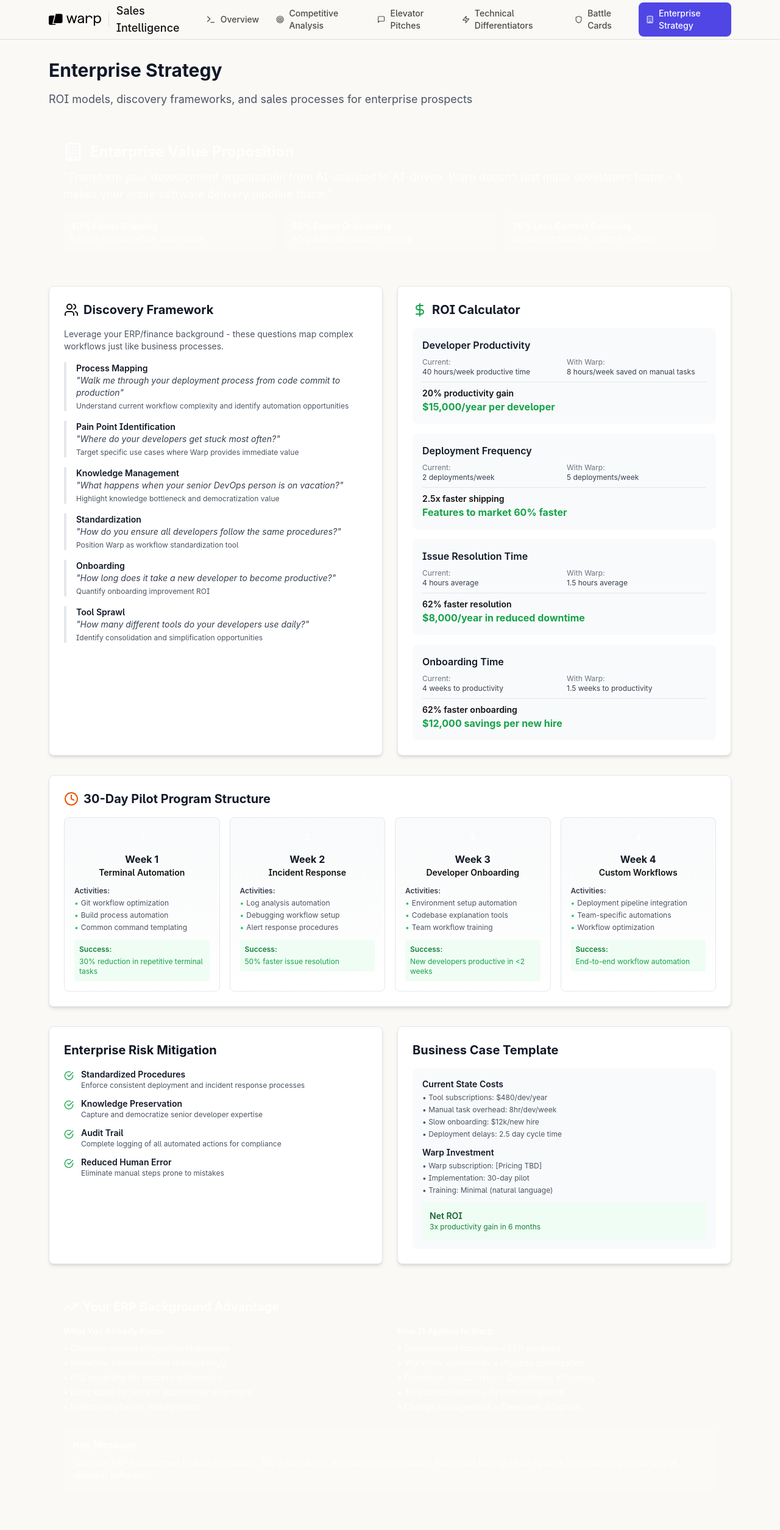
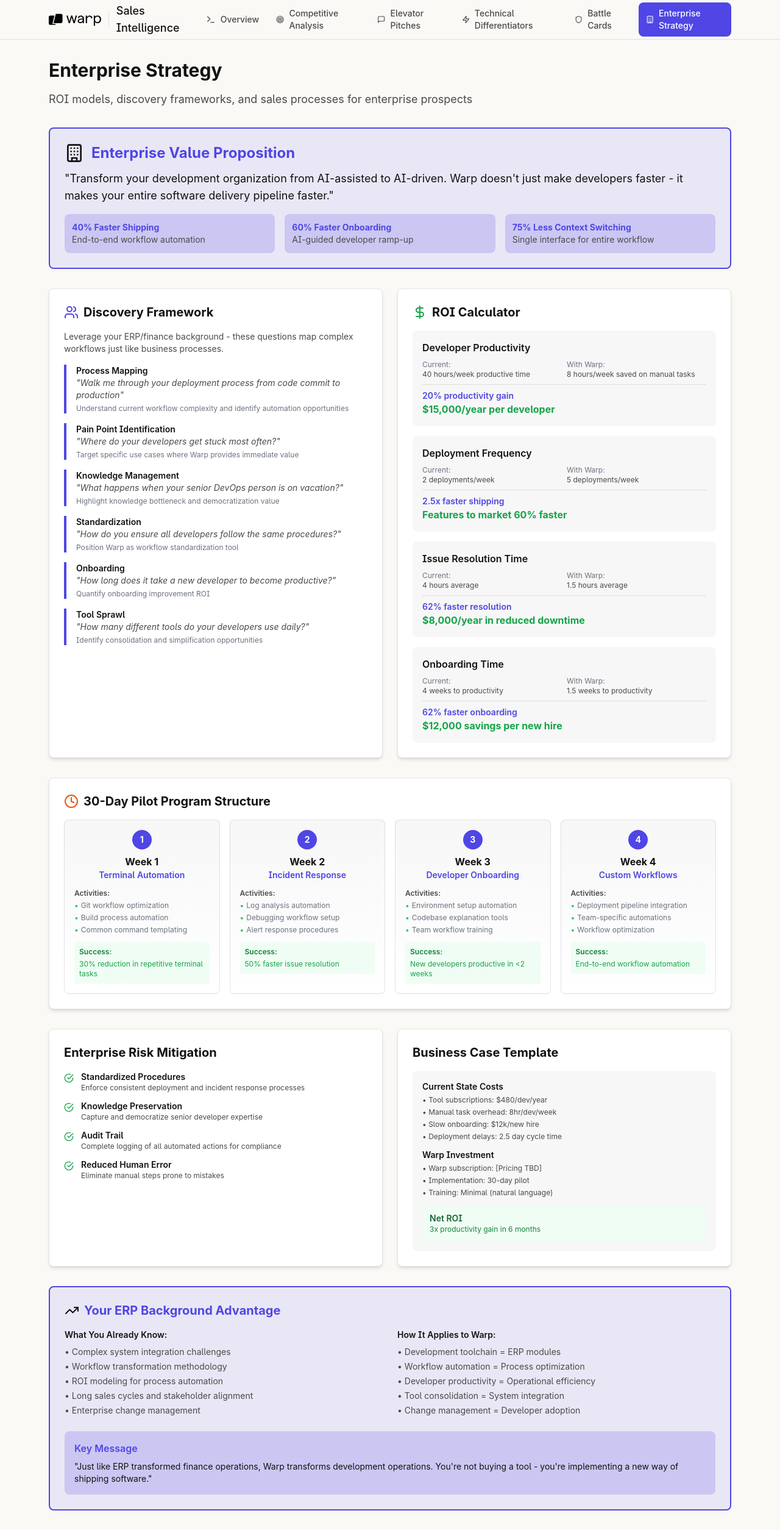
Before and after one commit to ChrisCarey09/warp-competitive-analysis, a Next.js app: page /enterprise-strategy in a window 1280 px wide. Shown: the whole page at 61% size. Built offline with nearby package versions, Linux system fonts and the light colour scheme.

Commit message:
Remove all white text across all pages - use proper Warp color tokens

```diff
--- a/app/enterprise-strategy/page.tsx
+++ b/app/enterprise-strategy/page.tsx
@@ -95,78 +95,78 @@
   return (
     <div className="max-w-6xl mx-auto">
       <div className="mb-8">
-        <h1 className="text-3xl font-bold text-gray-900 mb-4">Enterprise Strategy</h1>
-        <p className="text-lg text-gray-600">
+        <h1 className="text-3xl font-bold text-warp-text-primary mb-4">Enterprise Strategy</h1>
+        <p className="text-lg text-warp-text-secondary">
           ROI models, discovery frameworks, and sales processes for enterprise prospects
         </p>
       </div>
 
-      <div className="bg-gradient-to-r from-warp-blue to-warp-purple rounded-lg p-6 text-white mb-8">
+      <div className="bg-warp-accent bg-opacity-10 border-2 border-warp-accent rounded-lg p-6 mb-8">
         <div className="flex items-center mb-3">
           <Building className="h-8 w-8 mr-3" />
-          <h2 className="text-2xl font-bold">Enterprise Value Proposition</h2>
+          <h2 className="text-2xl font-bold text-warp-accent">Enterprise Value Proposition</h2>
         </div>
-        <p className="text-lg mb-4">
+        <p className="text-lg mb-4 text-warp-text-primary">
           "Transform your development organization from AI-assisted to AI-driven.
           Warp doesn't just make developers faster - it makes your entire software delivery pipeline faster."
         </p>
         <div className="grid grid-cols-1 md:grid-cols-3 gap-4 text-sm">
-          <div className="bg-white/10 rounded-lg p-3">
-            <div className="font-bold">40% Faster Shipping</div>
-            <div>End-to-end workflow automation</div>
+          <div className="bg-warp-accent bg-opacity-20 rounded-lg p-3">
+            <div className="font-bold text-warp-accent">40% Faster Shipping</div>
+            <div className="text-warp-text-secondary">End-to-end workflow automation</div>
           </div>
-          <div className="bg-white/10 rounded-lg p-3">
-            <div className="font-bold">60% Faster Onboarding</div>
-            <div>AI-guided developer ramp-up</div>
+          <div className="bg-warp-accent bg-opacity-20 rounded-lg p-3">
+            <div className="font-bold text-warp-accent">60% Faster Onboarding</div>
+            <div className="text-warp-text-secondary">AI-guided developer ramp-up</div>
           </div>
-          <div className="bg-white/10 rounded-lg p-3">
-            <div className="font-bold">75% Less Context Switching</div>
-            <div>Single interface for entire workflow</div>
+          <div className="bg-warp-accent bg-opacity-20 rounded-lg p-3">
+            <div className="font-bold text-warp-accent">75% Less Context Switching</div>
+            <div className="text-warp-text-secondary">Single interface for entire workflow</div>
           </div>
         </div>
       </div>
 
       <div className="grid grid-cols-1 lg:grid-cols-2 gap-6 mb-8">
-        <div className="bg-white rounded-lg p-6 shadow-md border border-gray-200">
+        <div className="bg-warp-bg-primary rounded-lg p-6 shadow-md border border-warp-border">
           <div className="flex items-center mb-4">
-            <Users className="h-6 w-6 text-warp-blue mr-2" />
-            <h2 className="text-xl font-bold text-gray-900">Discovery Framework</h2>
+            <Users className="h-6 w-6 text-warp-accent mr-2" />
+            <h2 className="text-xl font-bold text-warp-text-primary">Discovery Framework</h2>
           </div>
-          <p className="text-gray-600 mb-4 text-sm">
+          <p className="text-warp-text-secondary mb-4 text-sm">
             Leverage your ERP/finance background - these questions map complex workflows just like business processes.
           </p>
           <div className="space-y-4">
             {discoveryQuestions.map((q, index) => (
-              <div key={index} className="border-l-4 border-warp-blue pl-4">
-                <h3 className="font-semibold text-gray-900 text-sm">{q.category}</h3>
-                <p className="text-gray-700 text-sm italic mb-1">"{q.question}"</p>
-                <p className="text-gray-600 text-xs">{q.purpose}</p>
+              <div key={index} className="border-l-4 border-warp-accent pl-4">
+                <h3 className="font-semibold text-warp-text-primary text-sm">{q.category}</h3>
+                <p className="text-warp-text-secondary text-sm italic mb-1">"{q.question}"</p>
+                <p className="text-warp-text-tertiary text-xs">{q.purpose}</p>
               </div>
             ))}
           </div>
         </div>
 
-        <div className="bg-white rounded-lg p-6 shadow-md border border-gray-200">
+        <div className="bg-warp-bg-primary rounded-lg p-6 shadow-md border border-warp-border">
           <div className="flex items-center mb-4">
             <DollarSign className="h-6 w-6 text-green-600 mr-2" />
-            <h2 className="text-xl font-bold text-gray-900">ROI Calculator</h2>
+            <h2 className="text-xl font-bold text-warp-text-primary">ROI Calculator</h2>
           </div>
           <div className="space-y-4">
             {roiMetrics.map((metric, index) => (
-              <div key={index} className="bg-gray-50 rounded-lg p-4">
-                <h3 className="font-semibold text-gray-900 mb-2">{metric.metric}</h3>
+              <div key={index} className="bg-warp-bg-secondary rounded-lg p-4">
+                <h3 className="font-semibold text-warp-text-primary mb-2">{metric.metric}</h3>
                 <div className="grid grid-cols-2 gap-2 text-xs">
                   <div>
-                    <span className="text-gray-500">Current:</span>
-                    <div className="text-gray-700">{metric.baseline}</div>
+                    <span className="text-warp-text-tertiary">Current:</span>
+                    <div className="text-warp-text-secondary">{metric.baseline}</div>
                   </div>
                   <div>
-                    <span className="text-gray-500">With Warp:</span>
-                    <div className="text-gray-700">{metric.improvement}</div>
+                    <span className="text-warp-text-tertiary">With Warp:</span>
+                    <div className="text-warp-text-secondary">{metric.improvement}</div>
                   </div>
                 </div>
-                <div className="mt-2 pt-2 border-t border-gray-200">
-                  <div className="text-warp-blue font-semibold text-sm">{metric.calculation}</div>
+                <div className="mt-2 pt-2 border-t border-warp-border">
+                  <div className="text-warp-accent font-semibold text-sm">{metric.calculation}</div>
                   <div className="text-green-600 font-bold">{metric.value}</div>
                 </div>
               </div>
@@ -175,27 +175,27 @@
         </div>
       </div>
 
-      <div className="bg-white rounded-lg p-6 shadow-md border border-gray-200 mb-8">
+      <div className="bg-warp-bg-primary rounded-lg p-6 shadow-md border border-warp-border mb-8">
         <div className="flex items-center mb-4">
           <Clock className="h-6 w-6 text-orange-600 mr-2" />
-          <h2 className="text-xl font-bold text-gray-900">30-Day Pilot Program Structure</h2>
+          <h2 className="text-xl font-bold text-warp-text-primary">30-Day Pilot Program Structure</h2>
         </div>
         <div className="grid grid-cols-1 md:grid-cols-2 lg:grid-cols-4 gap-4">
           {salesProcess.map((phase, index) => (
-            <div key={index} className="bg-gradient-to-b from-gray-50 to-white border border-gray-200 rounded-lg p-4">
+            <div key={index} className="bg-gradient-to-b from-warp-bg-secondary to-warp-bg-primary border border-warp-border rounded-lg p-4">
               <div className="text-center mb-3">
-                <div className="inline-flex items-center justify-center w-8 h-8 bg-warp-blue text-white rounded-full text-sm font-bold mb-2">
+                <div className="inline-flex items-center justify-center w-8 h-8 bg-warp-accent text-warp-bg-primary rounded-full text-sm font-bold mb-2">
                   {index + 1}
                 </div>
-                <h3 className="font-bold text-gray-900">{phase.week}</h3>
-                <h4 className="text-sm text-warp-blue font-semibold">{phase.phase}</h4>
+                <h3 className="font-bold text-warp-text-primary">{phase.week}</h3>
+                <h4 className="text-sm text-warp-accent font-semibold">{phase.phase}</h4>
               </div>
 
               <div className="mb-3">
-                <h5 className="text-xs font-semibold text-gray-700 mb-1">Activities:</h5>
+                <h5 className="text-xs font-semibold text-warp-text-secondary mb-1">Activities:</h5>
                 <ul className="space-y-1">
                   {phase.activities.map((activity, actIndex) => (
-                    <li key={actIndex} className="text-xs text-gray-600 flex items-start">
+                    <li key={actIndex} className="text-xs text-warp-text-tertiary flex items-start">
                       <span className="text-green-500 mr-1">•</span>
                       {activity}
                     </li>
@@ -213,46 +213,46 @@
       </div>
 
       <div className="grid grid-cols-1 md:grid-cols-2 gap-6 mb-8">
-        <div className="bg-white rounded-lg p-6 shadow-md border border-gray-200">
-          <h2 className="text-xl font-bold text-gray-900 mb-4">Enterprise Risk Mitigation</h2>
+        <div className="bg-warp-bg-primary rounded-lg p-6 shadow-md border border-warp-border">
+          <h2 className="text-xl font-bold text-warp-text-primary mb-4">Enterprise Risk Mitigation</h2>
           <div className="space-y-3">
             <div className="flex items-start">
               <CheckCircle className="h-4 w-4 text-green-600 mt-1 mr-3 flex-shrink-0" />
               <div>
-                <h3 className="font-semibold text-gray-900 text-sm">Standardized Procedures</h3>
-                <p className="text-gray-600 text-xs">Enforce consistent deployment and incident response processes</p>
+                <h3 className="font-semibold text-warp-text-primary text-sm">Standardized Procedures</h3>
+                <p className="text-warp-text-secondary text-xs">Enforce consistent deployment and incident response processes</p>
               </div>
             </div>
             <div className="flex items-start">
               <CheckCircle className="h-4 w-4 text-green-600 mt-1 mr-3 flex-shrink-0" />
               <div>
-                <h3 className="font-semibold text-gray-900 text-sm">Knowledge Preservation</h3>
-                <p className="text-gray-600 text-xs">Capture and democratize senior developer expertise</p>
+                <h3 className="font-semibold text-warp-text-primary text-sm">Knowledge Preservation</h3>
+                <p className="text-warp-text-secondary text-xs">Capture and democratize senior developer expertise</p>
               </div>
             </div>
             <div className="flex items-start">
               <CheckCircle className="h-4 w-4 text-green-600 mt-1 mr-3 flex-shrink-0" />
               <div>
-                <h3 className="font-semibold text-gray-900 text-sm">Audit Trail</h3>
-                <p className="text-gray-600 text-xs">Complete logging of all automated actions for compliance</p>
+                <h3 className="font-semibold text-warp-text-primary text-sm">Audit Trail</h3>
+                <p className="text-warp-text-secondary text-xs">Complete logging of all automated actions for compliance</p>
               </div>
             </div>
             <div className="flex items-start">
               <CheckCircle className="h-4 w-4 text-green-600 mt-1 mr-3 flex-shrink-0" />
               <div>
-                <h3 className="font-semibold text-gray-900 text-sm">Reduced Human Error</h3>
-                <p className="text-gray-600 text-xs">Eliminate manual steps prone to mistakes</p>
+                <h3 className="font-semibold text-warp-text-primary text-sm">Reduced Human Error</h3>
+                <p className="text-warp-text-secondary text-xs">Eliminate manual steps prone to mistakes</p>
               </div>
             </div>
           </div>
         </div>
 
-        <div className="bg-white rounded-lg p-6 shadow-md border border-gray-200">
-          <h2 className="text-xl font-bold text-gray-900 mb-4">Business Case Template</h2>
-          <div className="bg-gray-50 p-4 rounded-lg text-sm">
+        <div className="bg-warp-bg-primary rounded-lg p-6 shadow-md border border-warp-border">
+          <h2 className="text-xl font-bold text-warp-text-primary mb-4">Business Case Template</h2>
+          <div className="bg-warp-bg-secondary p-4 rounded-lg text-sm">
             <div className="mb-3">
-              <h3 className="font-semibold text-gray-900">Current State Costs</h3>
-              <ul className="text-gray-600 text-xs space-y-1 mt-1">
+              <h3 className="font-semibold text-warp-text-primary">Current State Costs</h3>
+              <ul className="text-warp-text-secondary text-xs space-y-1 mt-1">
                 <li>• Tool subscriptions: $480/dev/year</li>
                 <li>• Manual task overhead: 8hr/dev/week</li>
                 <li>• Slow onboarding: $12k/new hire</li>
@@ -260,8 +260,8 @@
               </ul>
             </div>
             <div className="mb-3">
-              <h3 className="font-semibold text-gray-900">Warp Investment</h3>
-              <ul className="text-gray-600 text-xs space-y-1 mt-1">
+              <h3 className="font-semibold text-warp-text-primary">Warp Investment</h3>
+              <ul className="text-warp-text-secondary text-xs space-y-1 mt-1">
                 <li>• Warp subscription: [Pricing TBD]</li>
                 <li>• Implementation: 30-day pilot</li>
                 <li>• Training: Minimal (natural language)</li>
@@ -275,15 +275,15 @@
         </div>
       </div>
 
-      <div className="bg-gradient-to-br from-warp-blue to-warp-purple rounded-lg p-6 text-white">
+      <div className="bg-warp-accent bg-opacity-10 border-2 border-warp-accent rounded-lg p-6">
         <div className="flex items-center mb-4">
           <TrendingUp className="h-6 w-6 mr-2" />
-          <h2 className="text-xl font-bold">Your ERP Background Advantage</h2>
+          <h2 className="text-xl font-bold text-warp-accent">Your ERP Background Advantage</h2>
         </div>
         <div className="grid grid-cols-1 md:grid-cols-2 gap-6 text-sm">
           <div>
-            <h3 className="font-semibold mb-2">What You Already Know:</h3>
-            <ul className="space-y-1">
+            <h3 className="font-semibold mb-2 text-warp-text-primary">What You Already Know:</h3>
+            <ul className="space-y-1 text-warp-text-secondary">
               <li>• Complex system integration challenges</li>
               <li>• Workflow transformation methodology</li>
               <li>• ROI modeling for process automation</li>
@@ -292,8 +292,8 @@
             </ul>
           </div>
           <div>
-            <h3 className="font-semibold mb-2">How It Applies to Warp:</h3>
-            <ul className="space-y-1">
+            <h3 className="font-semibold mb-2 text-warp-text-primary">How It Applies to Warp:</h3>
+            <ul className="space-y-1 text-warp-text-secondary">
               <li>• Development toolchain = ERP modules</li>
               <li>• Workflow automation = Process optimization</li>
               <li>• Developer productivity = Operational efficiency</li>
@@ -302,9 +302,9 @@
             </ul>
           </div>
         </div>
-        <div className="mt-6 bg-white/10 p-4 rounded-lg">
-          <h3 className="font-semibold mb-2">Key Message</h3>
-          <p className="text-sm">
+        <div className="mt-6 bg-warp-accent bg-opacity-20 p-4 rounded-lg">
+          <h3 className="font-semibold mb-2 text-warp-accent">Key Message</h3>
+          <p className="text-sm text-warp-text-primary">
             "Just like ERP transformed finance operations, Warp transforms development operations.
             You're not buying a tool - you're implementing a new way of shipping software."
           </p>
--- a/components/Navigation.tsx
+++ b/components/Navigation.tsx
@@ -36,7 +36,7 @@
                   href={item.href}
                   className={`px-3 py-2 rounded-lg text-sm font-medium flex items-center space-x-2 transition-all duration-200 ${
                     isActive
-                      ? 'bg-warp-accent text-white'
+                      ? 'bg-warp-accent text-warp-bg-primary'
                       : 'text-warp-text-secondary hover:text-warp-text-primary hover:bg-warp-bg-secondary'
                   }`}
                 >
```
Also changed, not shown: app/battle-cards/page.tsx (+34 -34 lines), app/competitive-analysis/page.tsx (+45 -42 lines), app/elevator-pitches/page.tsx (+23 -23 lines), app/page.tsx (+4 -4 lines), app/technical-differentiators/page.tsx (+37 -37 lines).
